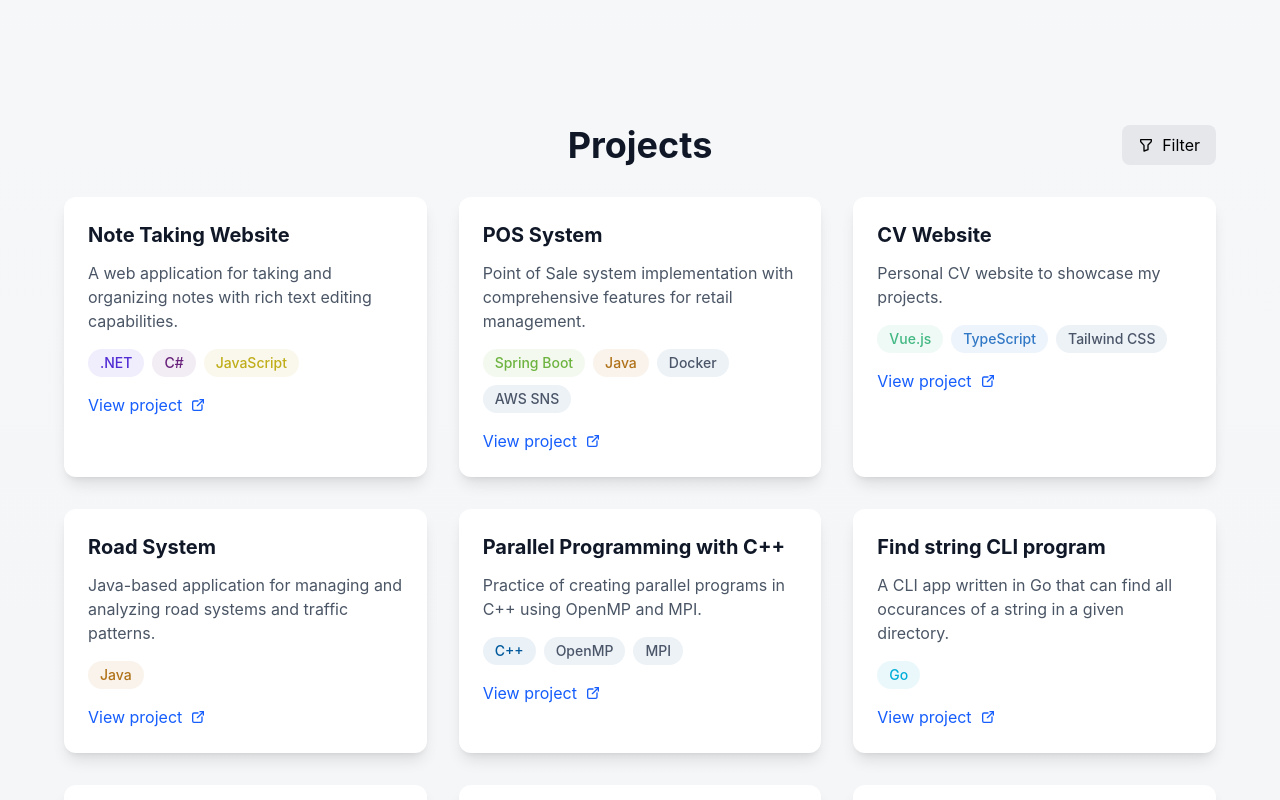
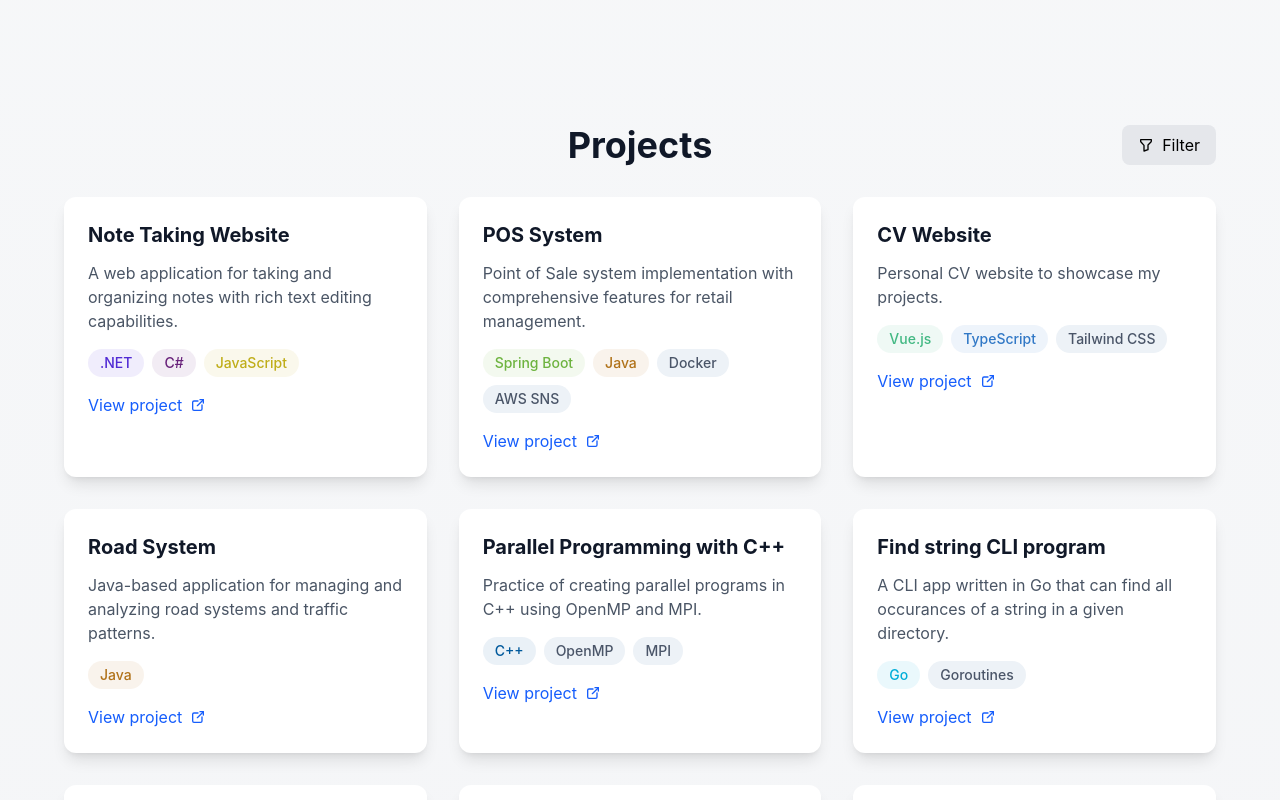
Before and after one commit to HubertasVin/cv-website, a Vue app: page / in a window 1280 px wide. Shown: the part 1994-2794 px from the top of the page. Built offline with nearby package versions, Linux system fonts and the light colour scheme.

Commit message:
Added Go to the main profile technologies; Added a new project.

```diff
--- a/src/components/About.vue
+++ b/src/components/About.vue
@@ -3,11 +3,12 @@ const technologies = [
   { name: 'TypeScript', color: '#3178C6', icon: '/assets/typescript.svg' },
   { name: 'JavaScript', color: '#C4B00A', icon: '/assets/javascript.svg' },
   { name: 'Java', color: '#B07219', icon: '/assets/java.svg' },
+  { name: 'Spring Boot', color: '#6DB33F', icon: '/assets/spring.svg' },
   { name: 'C#', color: '#68217A', icon: '/assets/c_sharp.svg' },
   { name: '.NET', color: '#512BD4', icon: '/assets/dotnet.svg' },
+  { name: 'Go', color: '#00ADD8', icon: '/assets/go.svg' },
   { name: 'Shell', color: '#4A4A4A', icon: '/assets/bash.svg' },
   { name: 'Linux', color: '#CFA31F', icon: '/assets/linux.svg' },
-  { name: 'Spring Boot', color: '#6DB33F', icon: '/assets/spring.svg' },
 ]
 
 const icons = {
--- a/src/components/Projects.vue
+++ b/src/components/Projects.vue
@@ -51,7 +51,13 @@ const projects: Project[] = [
     title: 'Find string CLI program',
     description: 'A CLI app written in Go that can find all occurances of a string in a given directory.',
     link: 'https://github.com/HubertasVin/findstr',
-    tech: ['Go'],
+    tech: ['Go', 'Goroutines'],
+  },
+  {
+    title: 'Chanseq - Golang library for ordered parallel output',
+    description: 'A small Go library for easy ordered output in parallel applications.',
+    link: 'https://github.com/HubertasVin/chanseq',
+    tech: ['Go', 'Goroutines'],
   },
   {
     title: 'Installation Script',
```
Also changed, not shown: public/assets/go.svg (added).
